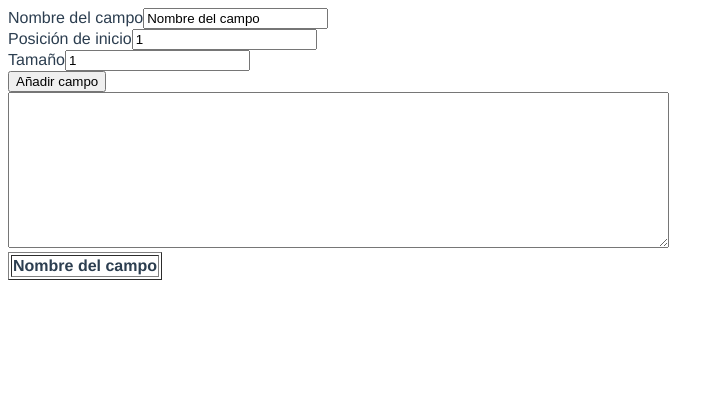
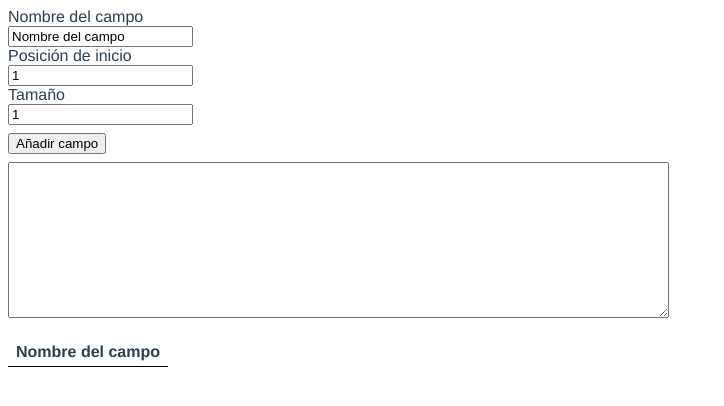
Before and after one commit to nuzkito/filefire, a Vue app: page / in a window 1280 px wide. Shown: the top 406 px of the page, without its empty margins (0-724 px from the left). Built offline with nearby package versions, Linux system fonts and the light colour scheme.

Commit message:
Add some styles

```diff
--- a/src/App.vue
+++ b/src/App.vue
@@ -32,6 +32,10 @@
 </script>
 
 <style>
+body {
+    margin: 0;
+    width: max-content;
+}
 #app {
   font-family: 'Avenir', Helvetica, Arial, sans-serif;
   -webkit-font-smoothing: antialiased;
--- a/src/components/Field.vue
+++ b/src/components/Field.vue
@@ -14,3 +14,9 @@
         },
     };
 </script>
+
+<style scoped>
+    label {
+        display: block;
+    }
+</style>
--- a/src/components/FixedLengthField.vue
+++ b/src/components/FixedLengthField.vue
@@ -1,5 +1,5 @@
 <template>
-    <div>
+    <div class="fields-container">
         <Field label="Nombre del campo" :value="field.name" @change="changeName" />
         <Field label="Posición de inicio" :value="field.startPosition" @change="changeStartPosition" />
         <Field label="Tamaño" :value="field.size" @change="changeSize" />
@@ -7,7 +7,7 @@
 </template>
 
 <script>
-    import Field from './Field.vue'
+    import Field from './Field.vue';
 
     export default {
         name: 'FixedLengthField',
@@ -39,3 +39,11 @@
         },
     };
 </script>
+
+<style scoped>
+    .fields-container {
+        display: flex;
+        flex-direction: column;
+        margin: .5em;
+    }
+</style>
--- a/src/components/Form.vue
+++ b/src/components/Form.vue
@@ -1,6 +1,8 @@
 <template>
     <form>
-        <FixedLengthField v-for="(field, key) in fields" :key="key" :field="field" />
+        <div class="fixed-length-fields-container">
+            <FixedLengthField v-for="(field, key) in fields" :key="key" :field="field" />
+        </div>
         <button type="button" @click="addNewField">Añadir campo</button>
         <div>
             <textarea cols="80" rows="10" :value="fileContent" @keyup="editFileContent"></textarea>
@@ -30,3 +32,17 @@
         },
     };
 </script>
+
+<style scoped>
+    .fixed-length-fields-container {
+        display: flex;
+    }
+    button {
+        margin: 0 .5rem;
+    }
+    textarea {
+        width: calc(100% - 1rem);
+        box-sizing: border-box;
+        margin: .5rem;
+    }
+</style>
--- a/src/components/TableResult.vue
+++ b/src/components/TableResult.vue
@@ -1,5 +1,5 @@
 <template>
-    <table border="1">
+    <table>
         <thead>
             <tr>
                 <th v-for="(field, key) in fields" :key="key">{{ field.name }}</th>
@@ -8,7 +8,7 @@
         <tbody>
             <tr v-for="(line, indexOfLine) in lines" :key="indexOfLine">
                 <td v-for="(fieldValue, indexOfField) in line" :key="indexOfField">
-                    {{ fieldValue }}
+                    <span>{{ fieldValue }}</span>
                 </td>
             </tr>
         </tbody>
@@ -40,3 +40,33 @@
     };
 
 </script>
+
+<style scoped>
+    table {
+        margin: .5rem;
+        border-collapse: collapse;
+    }
+
+    th {
+        border-bottom: 1px solid black;
+    }
+
+    th, td {
+        text-align: left;
+        padding: .3rem .5rem;
+    }
+
+    th:not(:last-child), td:not(:last-child) {
+        border-right: 1px solid black;
+    }
+
+    span {
+        font-family: 'Courier New', Courier, monospace;
+        white-space: pre-wrap;
+        background-color: #eee;
+    }
+
+    tbody tr:hover {
+        background-color: #fda;
+    }
+</style>
```
